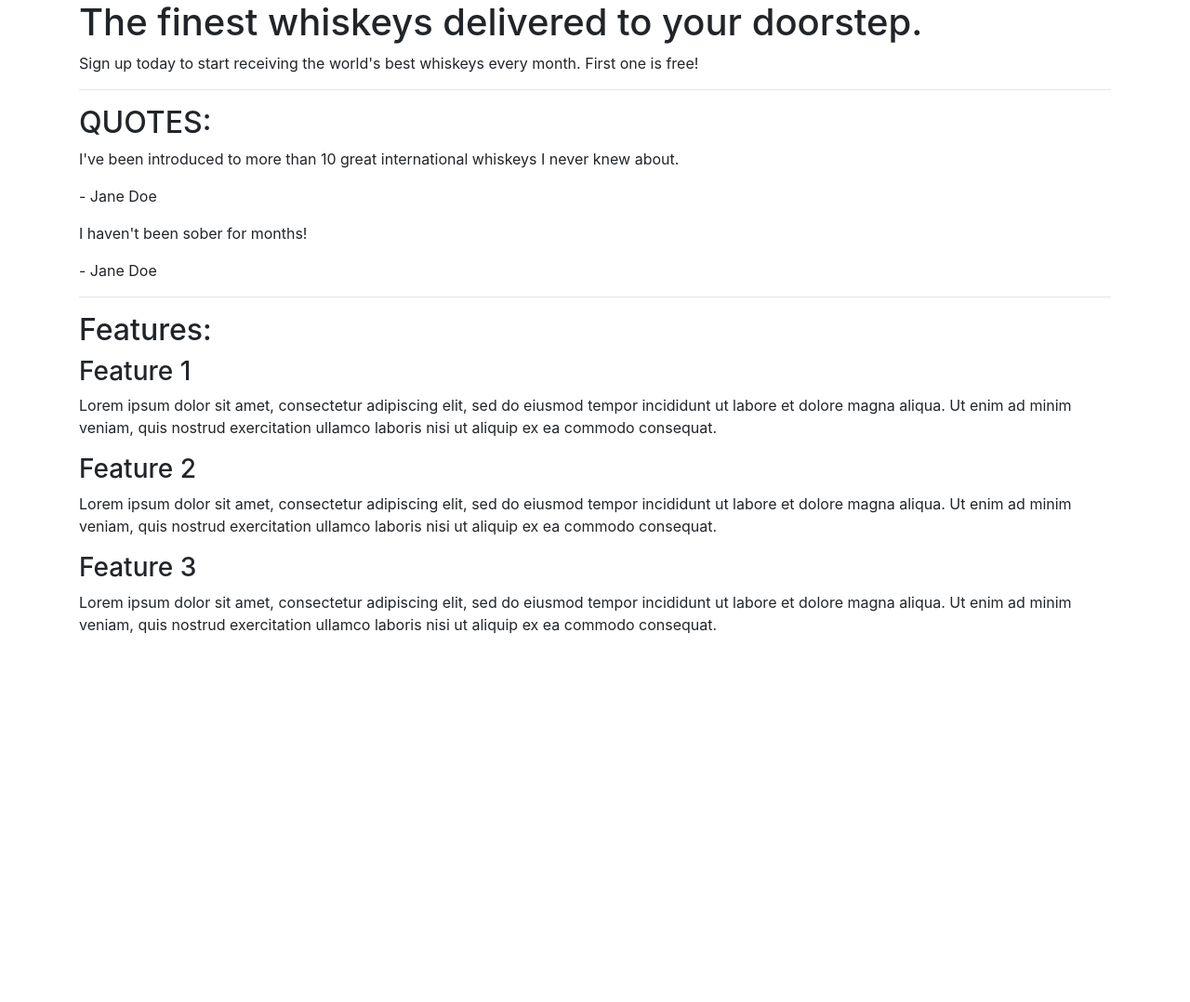
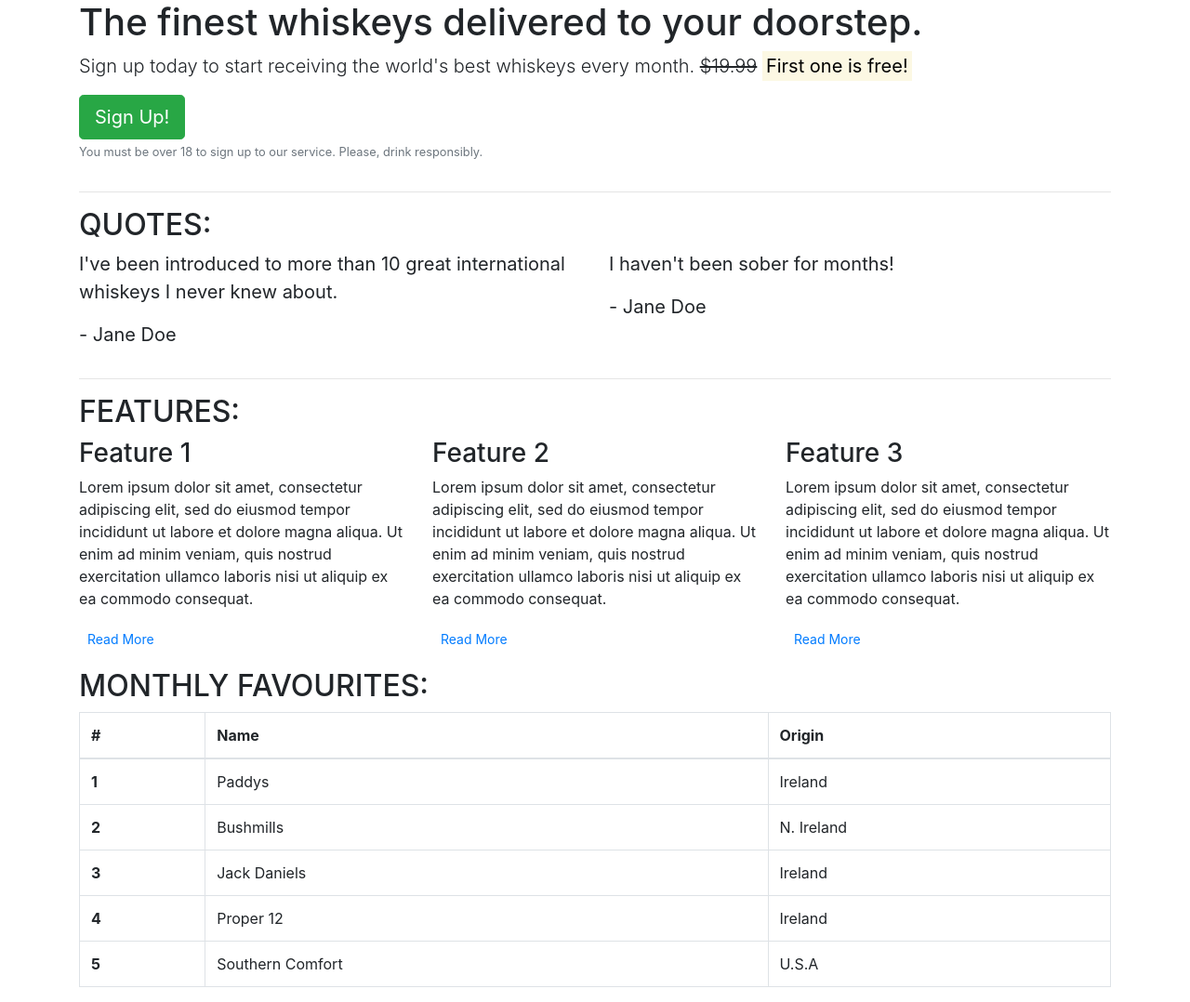
Before and after one commit to mikey17/Bootstrap-test, a plain HTML site: page index.html in a window 1280 px wide. Shown: the whole page at 93% size. Before the commit the page ends 800 px from the top, so only its background shows below. Drawn offline with nearby package versions, Linux system fonts and the light colour scheme.

Commit message:
Bootstrap4 used too add a table

```diff
--- a/index.html
+++ b/index.html
@@ -5,51 +5,130 @@
     <meta charset="utf-8">
 
     <title>Whiskey Drop | Taste a new whiskey every month</title>
-    <link rel="stylesheet" href="https://maxcdn.bootstrapcdn.com/bootstrap/4.1.3/css/bootstrap.min.css">
+    <link rel="stylesheet" href="http://maxcdn.bootstrapcdn.com/bootstrap/4.1.3/css/bootstrap.min.css">
 </head>
 
 <body>
     <article class="container">
         <!-- Callout -->
+        <div class="row">
+        <div class="col-12">
         <section class="callout">
             <h1>The finest whiskeys delivered to your doorstep.</h1>
-            <p>Sign up today to start receiving the world's best whiskeys every month. First one is free!</p>
+            <p class="lead">Sign up today to start receiving the world's best whiskeys every month.
+             <s>$19.99</s> <strong><mark>First one is free!</mark></strong></p>
+             <button class="btn btn-success btn-lg">Sign Up!</button>
+             <p class="text-muted"><small>You must be over 18 to sign up to our service.
+             Please, drink responsibly.</small></p>
         </section>
+        </div>
+        </div>
         <!-- /.callout -->
         <hr>
 
         <!-- Quotes -->
         <section class="quotes">
+            <div class="row">
+            <div class="col-12">
             <h2 class="text-uppercase">Quotes:</h2>
-            <div class="quote">
+            </div>
+            </div>
+            <div class="row">
+            <div class="col-12 col-md-6">
+            <blockquote class="blockquote">
                 <p>I've been introduced to more than 10 great international whiskeys I never knew about.</p>
                 <p>- Jane Doe</p>
+            </blockquote>
             </div>
-            <div class="quote">
+            <div class="col-12 col-md-6">
+            <blockquote class="blockquote">
                 <p>I haven't been sober for months!</p>
                 <p>- Jane Doe</p>
+            </blockquote>
+            </div>
             </div>
         </section>
+
         <!-- /.quotes -->
         <hr>
 
         <!-- Features -->
         <section class="features">
-            <h2>Features:</h2>
+            <div class="row">
+            <div class="col-12">
+                <h2 class="text-uppercase" >Features:</h2>
+            </div>
+            </div>
+            <div class="row">
+            <div class="col-12 col-md-6 col-lg-4">
             <div class="feature">
                 <h3>Feature 1</h3>
                 <p>Lorem ipsum dolor sit amet, consectetur adipiscing elit, sed do eiusmod tempor incididunt ut labore et dolore magna aliqua. Ut enim ad minim veniam, quis nostrud exercitation ullamco laboris nisi ut aliquip ex ea commodo consequat.</p>
+                <p><a class="btn btn-sm btn-default" href="">Read More</a></p>
             </div>
+            </div>
+            <div class="col-12 col-md-6 col-lg-4">
             <div class="feature">
                 <h3>Feature 2</h3>
                 <p>Lorem ipsum dolor sit amet, consectetur adipiscing elit, sed do eiusmod tempor incididunt ut labore et dolore magna aliqua. Ut enim ad minim veniam, quis nostrud exercitation ullamco laboris nisi ut aliquip ex ea commodo consequat.</p>
+                <p><a class="btn btn-sm btn-default" href="">Read More</a></p>
+                </div>
             </div>
+            <div class="col-12 d-md-none d-lg-block col-lg-4">
             <div class="feature">
                 <h3>Feature 3</h3>
                 <p>Lorem ipsum dolor sit amet, consectetur adipiscing elit, sed do eiusmod tempor incididunt ut labore et dolore magna aliqua. Ut enim ad minim veniam, quis nostrud exercitation ullamco laboris nisi ut aliquip ex ea commodo consequat.</p>
+                <p><a class="btn btn-sm btn-default" href="">Read More</a></p>
+            </div>
+            </div>
             </div>
         </section>
         <!-- /.features -->
+
+
+        <!-- Monthly Favourites -->
+        <section class="monthly-favourites">
+        <h2 class="text-uppercase" >Monthly Favourites:</h2>
+        <div>
+            <table class="table table-bordered">
+  <thead>
+    <tr>
+      <th scope="col">#</th>
+      <th scope="col">Name</th>
+      <th scope="col">Origin</th>
+    </tr>
+  </thead>
+  <tbody>
+    <tr>
+      <th scope="row">1</th>
+      <td>Paddys</td>
+      <td>Ireland</td>
+    </tr>
+    <tr>
+      <th scope="row">2</th>
+      <td>Bushmills</td>
+      <td>N. Ireland</td>
+     </tr>
+    <tr>
+      <th scope="row">3</th>
+      <td>Jack Daniels
+      <td>Ireland</td>
+    </tr>
+    <tr>
+      <th scope="row">4</th>
+      <td>Proper 12</td>
+      <td>Ireland</td>
+    </tr>
+    <tr>
+      <th scope="row">5</th>
+      <td>Southern Comfort</td>
+      <td>U.S.A</td>
+    </tr>
+  </tbody>
+</table>
+        </div>
+        </section>
+        <!-- /. Monthly Features -->
     </article>
 </body>
 
```
Also changed, not shown: 2 other files.
